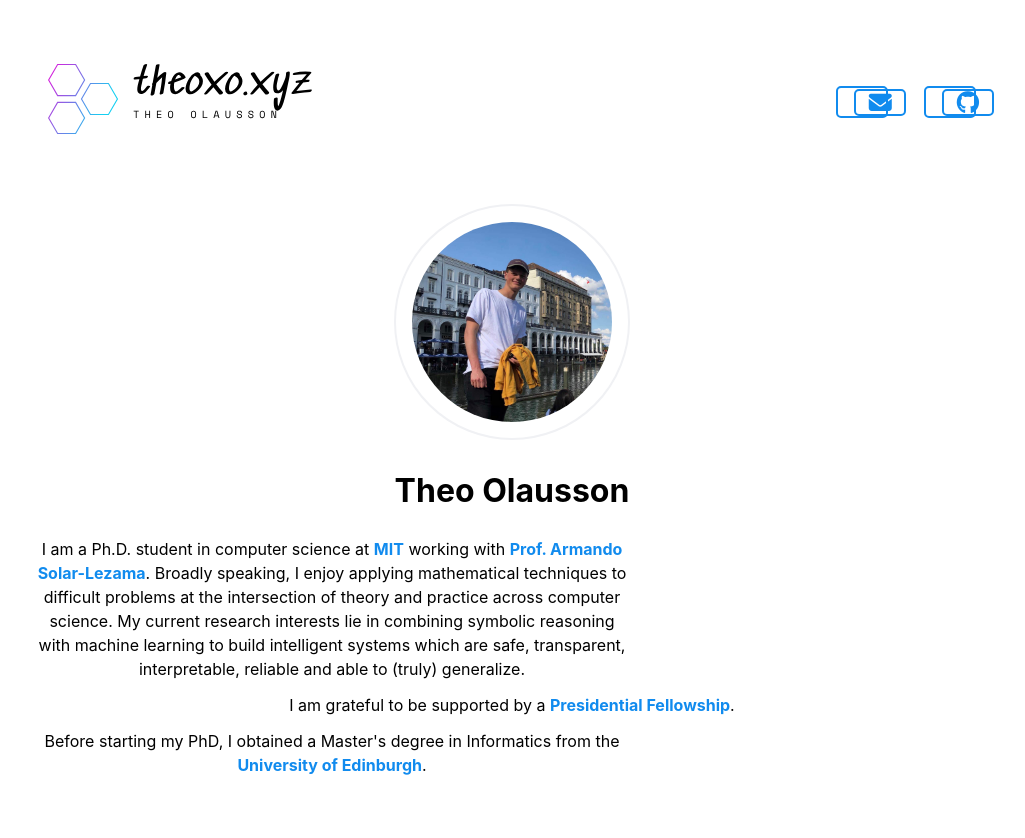
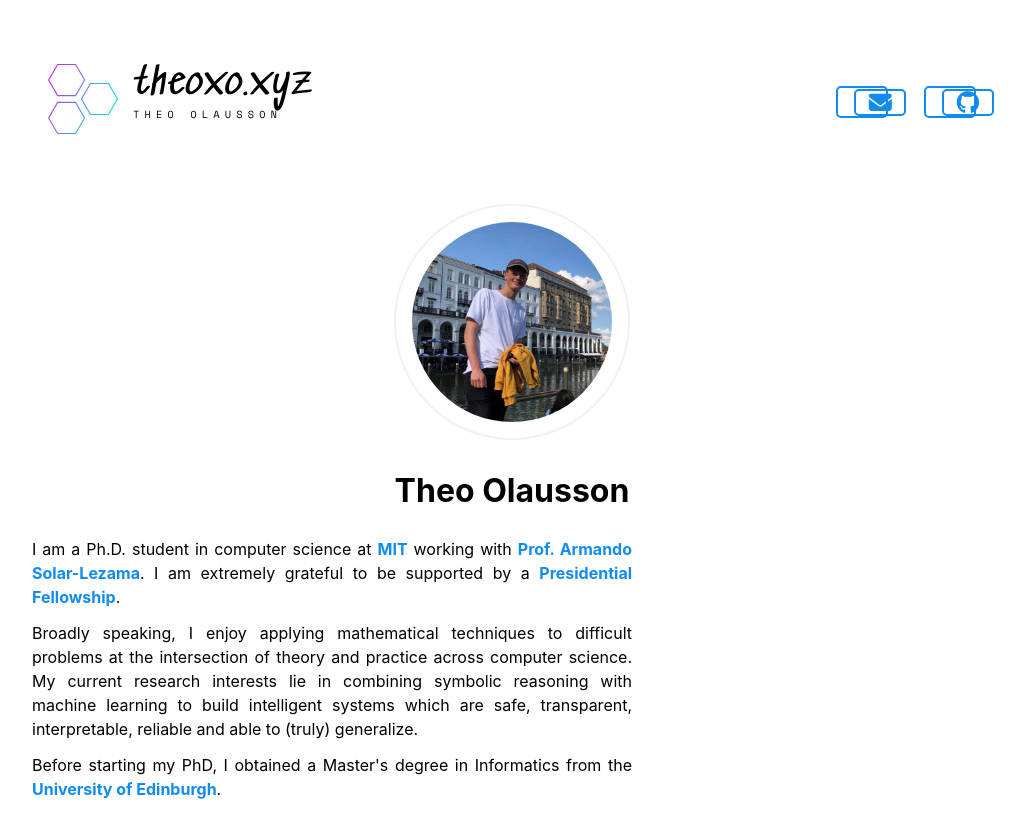
Before and after one commit to theoxo/theoxo.github.io, a Jekyll site: the page built from index.md, in a window 1280 px wide. Shown: the top 838 px of the page, without its empty margins (128-1153 px from the left). Built offline with Jekyll 4.4.1, drawn with Linux system fonts in a browser that asks for light colours; nearby versions of some CDN libraries.

Commit message:
justify text

```diff
--- a/_layouts/home.html
+++ b/_layouts/home.html
@@ -18,9 +18,11 @@
         <img src="/assets/me.jpg" style="max-width:200px; border-radius: 50%; border: solid #f0f1f4 2px;">
         <h1>Theo Olausson</h1>
         <p>
-        I am a Ph.D. student in computer science at <a href="https://web.mit.edu/">MIT</a> working with <a href="https://people.csail.mit.edu/asolar/"> Prof. Armando Solar-Lezama</a>. Broadly speaking, I enjoy applying mathematical techniques to difficult problems at the intersection of theory and practice across computer science. My current research interests lie in combining symbolic reasoning with machine learning to build intelligent systems which are safe, transparent, interpretable, reliable and able to (truly) generalize.
+        I am a Ph.D. student in computer science at <a href="https://web.mit.edu/">MIT</a> working with <a href="https://people.csail.mit.edu/asolar/"> Prof. Armando Solar-Lezama</a>. I am extremely grateful to be supported by a <a href="https://web.mit.edu/provost/presfellow/">Presidential Fellowship</a>.
         </p>
-        I am grateful to be supported by a <a href="https://web.mit.edu/provost/presfellow/">Presidential Fellowship</a>.
+        <p>
+        Broadly speaking, I enjoy applying mathematical techniques to difficult problems at the intersection of theory and practice across computer science. My current research interests lie in combining symbolic reasoning with machine learning to build intelligent systems which are safe, transparent, interpretable, reliable and able to (truly) generalize.
+        </p>
         <p>
         Before starting my PhD, I obtained a Master's degree in Informatics from the <a href="https://www.ed.ac.uk/informatics">University of Edinburgh</a>.
         </p>
--- a/assets/main.css
+++ b/assets/main.css
@@ -163,6 +163,8 @@ ul li {
 }
 
 p {
+    text-align: justify;
+    text-justify: inter-word;
     max-width: 600px;
     margin: 0.75rem 0;
     padding: 0;
```
